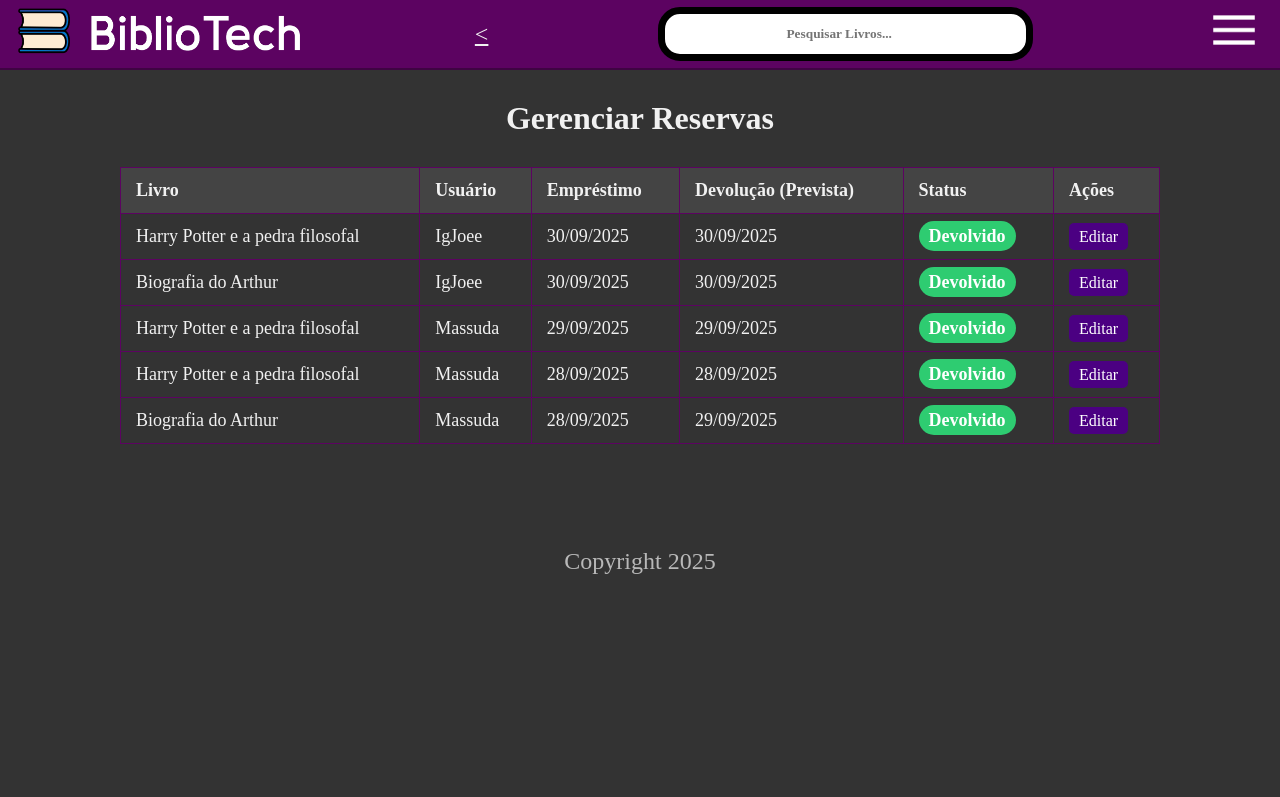
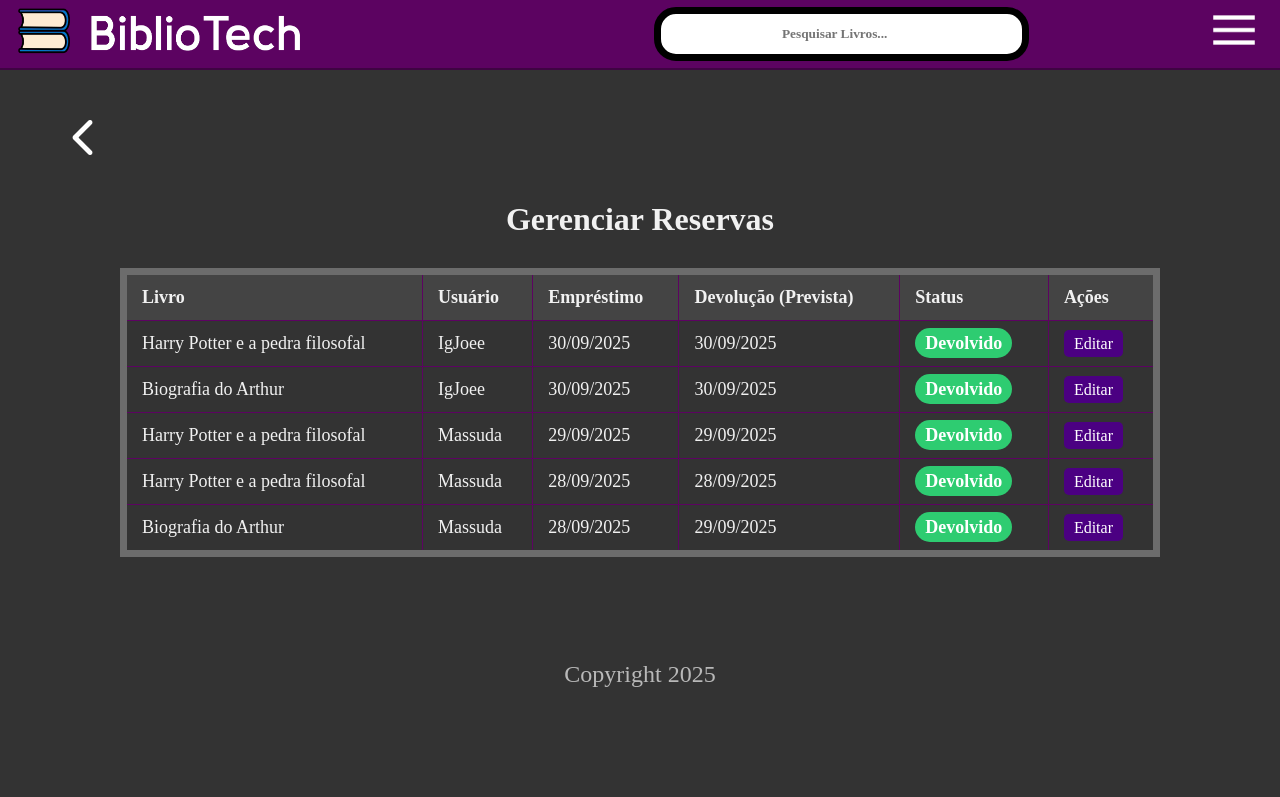
Before and after one commit to Q-tcc/TCC, a Django app: page /gerenciar-reservas/ in a window 1280 px wide. Shown: the top 797 px of the page. Run offline with Django 5.2, Linux system fonts and the light colour scheme; a user stored in the database is signed in; data comes from the database, SQL or seed files in the repository; both versions use the stored data as it was after the commit.

Commit message:
0.0.9 (igor)

```diff
--- a/bibliotech/projeto_bibliotech/core/templates/core/base.html
+++ b/bibliotech/projeto_bibliotech/core/templates/core/base.html
@@ -14,7 +14,7 @@
             <img src="{% static 'images/logo_texto.png' %}" alt="BiblioTech Logo">
         </a>
 
-        <a href="javascript:history.back()" class="back-button"> &lt; </a>
+        <a href="javascript:history.back()" class="back-button"> </a>
 
         {% block input %}<input type="search" placeholder="Pesquisar Livros..." class="search-bar"> {% endblock %}
 
@@ -48,6 +48,7 @@
 
 
     <main>
+        {% block voltar %}<a href="javascript:history.back()" class="back-button"><img src="{% static 'images/seta-voltar.png' %}" alt="voltar"></a>{% endblock %}
         {% block content %}
         {% endblock %}
     </main>
--- a/bibliotech/projeto_bibliotech/core/templates/core/catalogo.html
+++ b/bibliotech/projeto_bibliotech/core/templates/core/catalogo.html
@@ -5,8 +5,6 @@
 <div class="catalog-page">
 
     <div class="page-header">
-        <a href="javascript:history.back()" class="back-arrow">
-            &lt; </a>
         <h1>Catálogo</h1>
 
         {% if user.is_staff %}
--- a/bibliotech/projeto_bibliotech/core/templates/core/editar_reserva_adm.html
+++ b/bibliotech/projeto_bibliotech/core/templates/core/editar_reserva_adm.html
@@ -3,9 +3,6 @@
 
 {% block content %}
 <div class="form-page-container">
-    <div class="page-header">
-        <a href="{% url 'reservas_adm' %}" class="back-arrow">&lt;</a>
-    </div>
 
     <form method="POST" class="book-form">
         {% csrf_token %}
--- a/bibliotech/projeto_bibliotech/core/templates/core/home_adm.html
+++ b/bibliotech/projeto_bibliotech/core/templates/core/home_adm.html
@@ -2,6 +2,9 @@
 {% load static %}
 
 {% block input %}
+{% endblock %}
+
+{% block voltar %}
 {% endblock %}
 
 {% block content %}
--- a/bibliotech/projeto_bibliotech/core/templates/core/home_cliente.html
+++ b/bibliotech/projeto_bibliotech/core/templates/core/home_cliente.html
@@ -2,6 +2,9 @@
 {% load static %}
 
 {% block input %}
+{% endblock %}
+
+{% block voltar %}
 {% endblock %}
 
 {% block content %}
--- a/bibliotech/projeto_bibliotech/core/templates/core/home_convidado.html
+++ b/bibliotech/projeto_bibliotech/core/templates/core/home_convidado.html
@@ -2,6 +2,9 @@
 {% load static %}
 
 {% block input %}
+{% endblock %}
+
+{% block voltar %}
 {% endblock %}
 
 {% block content %}
--- a/bibliotech/projeto_bibliotech/core/templates/core/livro_detalhe.html
+++ b/bibliotech/projeto_bibliotech/core/templates/core/livro_detalhe.html
@@ -18,7 +18,6 @@
         </div>
 
         <div class="book-info-container">
-            <a href="javascript:history.back()" class="back-arrow-icon">↩</a>
 
             <h1>{{ livro.titulo }}</h1>
 
--- a/bibliotech/projeto_bibliotech/static/css/style.css
+++ b/bibliotech/projeto_bibliotech/static/css/style.css
@@ -47,7 +47,7 @@ a {
 
 
 .main-header {
-    position: fixed;
+    position:absolute;
     top: 0;
     left: 0;
     width: 100%;
@@ -60,6 +60,7 @@ a {
     justify-content: space-between;
     padding: 0 15px;
     box-sizing: border-box;
+
 
 }
 
@@ -91,7 +92,7 @@ a {
 
 .hamburger-menu {
     display: none;
-    position: fixed;
+    position: absolute;
     top: 70px;
     right: 0;
     width: 250px;
@@ -230,6 +231,20 @@ footer {
     display: flex;
     justify-content: center;
     gap: 20px;
+}
+
+.back-button img{
+    width: 35px;
+    transform: rotate(90deg);
+    margin-right: 20px;
+    margin-top: 20px;
+    margin-bottom: 40px;
+    margin-left: -55px;
+}
+
+.tabela-admin{
+    border: 7px solid var(--shadow-button);
+    border-radius: 22px;
 }
 
 
```
Also changed, not shown: bibliotech/projeto_bibliotech/db.sqlite3.
